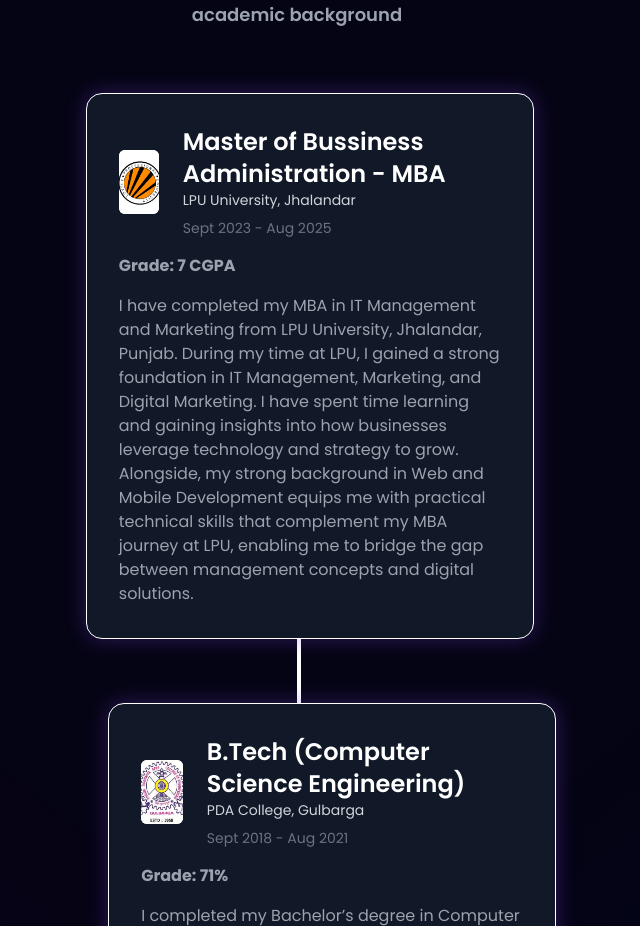
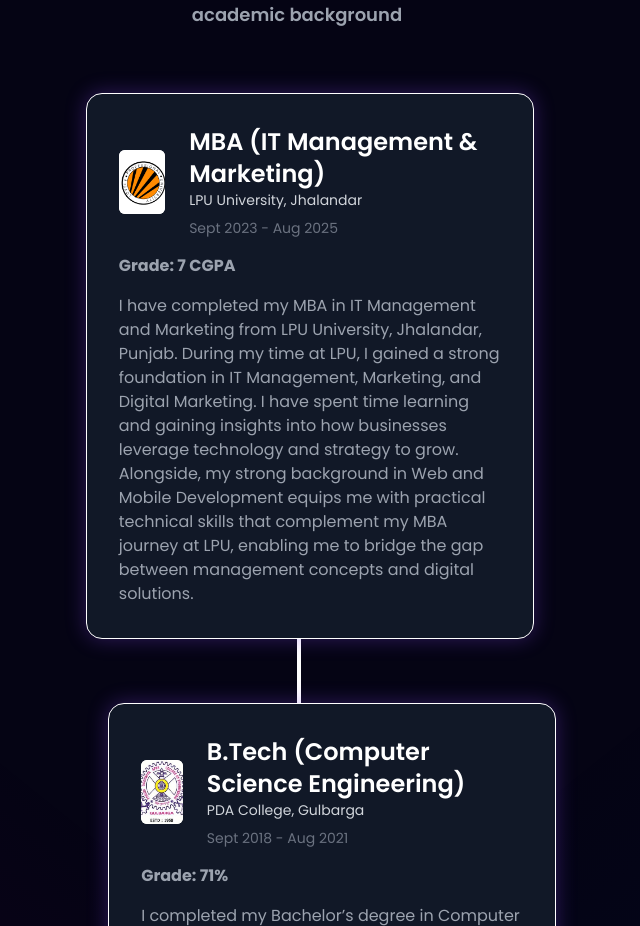
Before and after one commit to FaizanMateen/myportfolio, a React (Vite) app: page / in a window 1280 px wide. Shown: the part 4981-5907 px from the top of the page, without its empty margins (343-983 px from the left). Built offline with nearby package versions, Linux system fonts and the light colour scheme.

Commit message:
education section change

```diff
--- a/src/constants.js
+++ b/src/constants.js
@@ -107,7 +107,7 @@ export const education = [
     date: "Sept 2023 - Aug 2025",
     grade: "7 CGPA",
     desc: "I have completed my MBA in IT Management and Marketing from LPU University, Jhalandar, Punjab. During my time at LPU, I gained a strong foundation in IT Management, Marketing, and Digital Marketing. I have spent time learning and gaining insights into how businesses leverage technology and strategy to grow. Alongside, my strong background in Web and Mobile Development equips me with practical technical skills that complement my MBA journey at LPU, enabling me to bridge the gap between management concepts and digital solutions. ",
-    degree: "Master of Bussiness Administration - MBA",
+    degree: "MBA (IT Management & Marketing)",
   },
   {
     id: 1,
```
